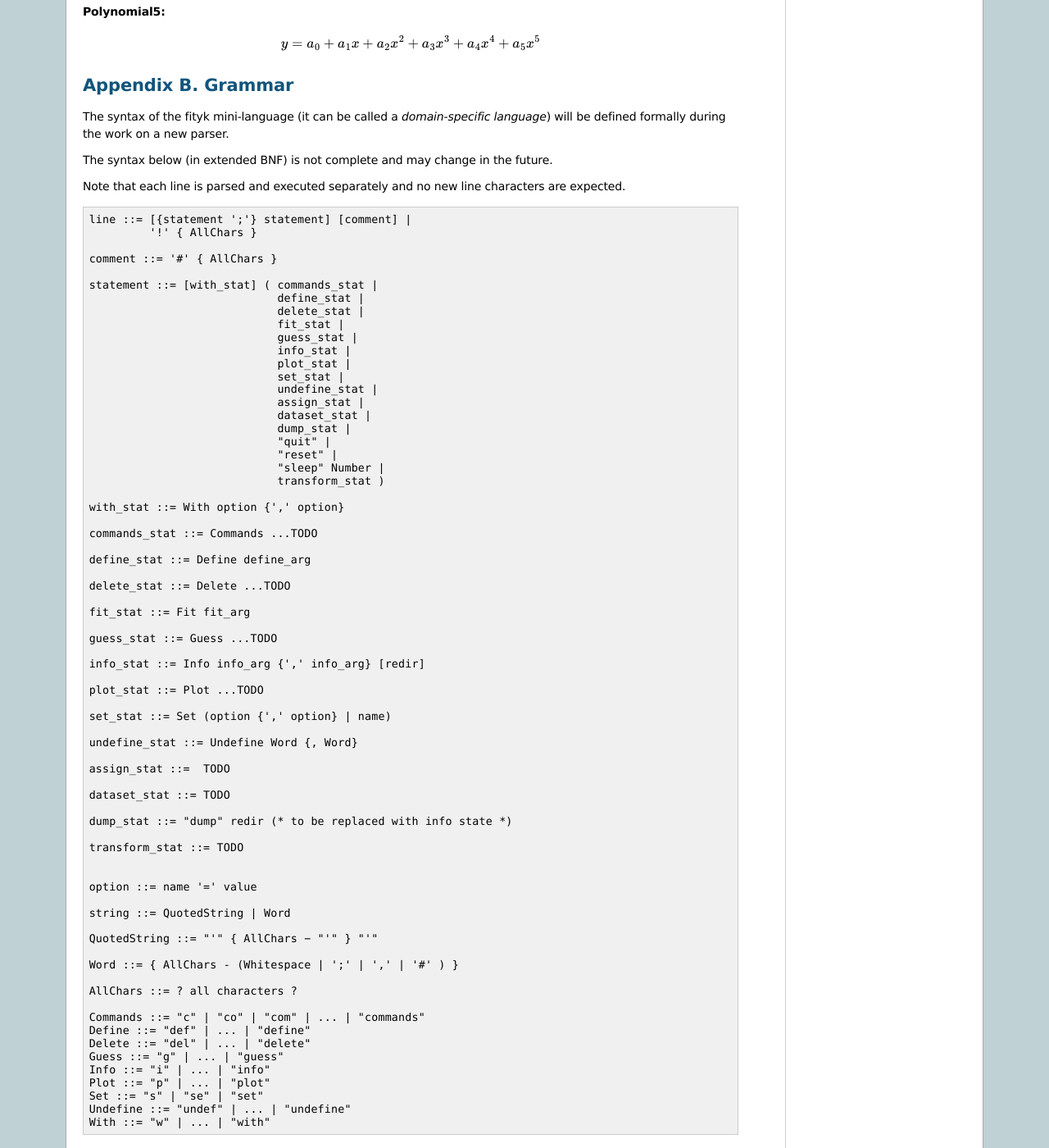
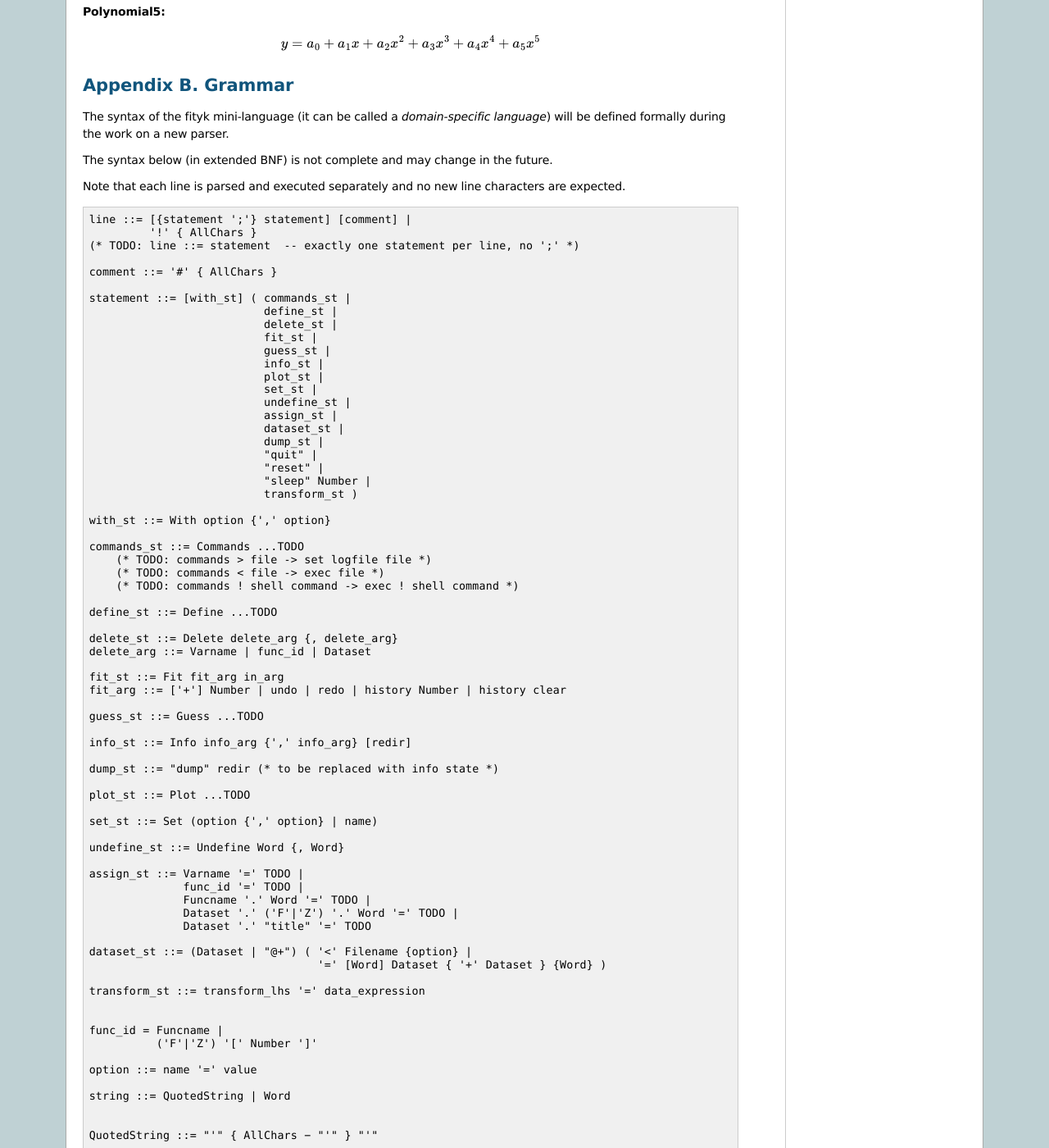
Before and after one commit to wojdyr/fityk, a Sphinx documentation site: the page built from doc/appendix.rst, in a window 1280 px wide and 1400 px high, scrolled down 2384 px. Shown: the whole window at 82% size. Built offline with Sphinx 7.4.7, drawn with Linux system fonts in a browser that asks for light colours; formulas are drawn with MathJax 3; some of the changed text lies outside the part shown.

Commit message:
* removed configure options --with-xylib and --enable-3rdparty * minor changes in docs

```diff
--- a/doc/appendix.rst
+++ b/doc/appendix.rst
@@ -180,64 +180,82 @@
 
   line ::= [{statement ';'} statement] [comment] |
            '!' { AllChars }
+  (* TODO: line ::= statement  -- exactly one statement per line, no ';' *)
 
   comment ::= '#' { AllChars }
 
-  statement ::= [with_stat] ( commands_stat |
-                              define_stat |
-                              delete_stat |
-                              fit_stat |
-                              guess_stat |
-                              info_stat |
-                              plot_stat |
-                              set_stat |
-                              undefine_stat |
-                              assign_stat |
-                              dataset_stat |
-                              dump_stat |
-                              "quit" |
-                              "reset" |
-                              "sleep" Number |
-                              transform_stat )
+  statement ::= [with_st] ( commands_st |
+                            define_st |
+                            delete_st |
+                            fit_st |
+                            guess_st |
+                            info_st |
+                            plot_st |
+                            set_st |
+                            undefine_st |
+                            assign_st |
+                            dataset_st |
+                            dump_st |
+                            "quit" |
+                            "reset" |
+                            "sleep" Number |
+                            transform_st )
 
-  with_stat ::= With option {',' option}
+  with_st ::= With option {',' option}
 
-  commands_stat ::= Commands ...TODO
+  commands_st ::= Commands ...TODO
+      (* TODO: commands > file -> set logfile file *)
+      (* TODO: commands < file -> exec file *)
+      (* TODO: commands ! shell command -> exec ! shell command *)
 
-  define_stat ::= Define define_arg
+  define_st ::= Define ...TODO
 
-  delete_stat ::= Delete ...TODO
+  delete_st ::= Delete delete_arg {, delete_arg}
+  delete_arg ::= Varname | func_id | Dataset
 
-  fit_stat ::= Fit fit_arg
+  fit_st ::= Fit fit_arg in_arg
+  fit_arg ::= ['+'] Number | undo | redo | history Number | history clear
 
-  guess_stat ::= Guess ...TODO
+  guess_st ::= Guess ...TODO
 
-  info_stat ::= Info info_arg {',' info_arg} [redir]
+  info_st ::= Info info_arg {',' info_arg} [redir]
 
-  plot_stat ::= Plot ...TODO
+  dump_st ::= "dump" redir (* to be replaced with info state *)
 
-  set_stat ::= Set (option {',' option} | name)
+  plot_st ::= Plot ...TODO
 
-  undefine_stat ::= Undefine Word {, Word}
+  set_st ::= Set (option {',' option} | name)
 
-  assign_stat ::=  TODO
+  undefine_st ::= Undefine Word {, Word}
 
-  dataset_stat ::= TODO
+  assign_st ::= Varname '=' TODO |
+                func_id '=' TODO |
+                Funcname '.' Word '=' TODO |
+                Dataset '.' ('F'|'Z') '.' Word '=' TODO |
+                Dataset '.' "title" '=' TODO
 
-  dump_stat ::= "dump" redir (* to be replaced with info state *)
+  dataset_st ::= (Dataset | "@+") ( '<' Filename {option} |
+                                    '=' [Word] Dataset { '+' Dataset } {Word} )
 
-  transform_stat ::= TODO
+  transform_st ::= transform_lhs '=' data_expression
 
+
+  func_id = Funcname |
+            ('F'|'Z') '[' Number ']'
 
   option ::= name '=' value
 
   string ::= QuotedString | Word
+
 
   QuotedString ::= "'" { AllChars − "'" } "'"
 
   Word ::= { AllChars - (Whitespace | ';' | ',' | '#' ) }
 
   AllChars ::= ? all characters ?
+
+  Varname ::= '$' Word
+  Funcname ::= '%' Word
 
   Commands ::= "c" | "co" | "com" | ... | "commands"
   Define ::= "def" | ... | "define"
@@ -251,11 +269,9 @@
 
 ..
   TODO
-  fit_stat ::= Fit fit_arg {',' fit_arg}
-  dump -> info state
-  commands > file -> set logfile file
-  commands < file -> include
-  commands ! cmd -> include ! cmd
+
+  "in @" comma issue: "fit in @0, @1" but "info in @0 @1"
+
 
 
 .. _license:
--- a/doc/ref.rst
+++ b/doc/ref.rst
@@ -265,7 +265,7 @@
 
 - constant ``pi``,
 
-- binary operators: ``+``, ``-``, ``\*``, ``/``, ``^``,
+- binary operators: ``+``, ``-``, ``*``, ``/``, ``^``,
 
 - one argument functions:
 
```
Also changed, not shown: 7 other files.
